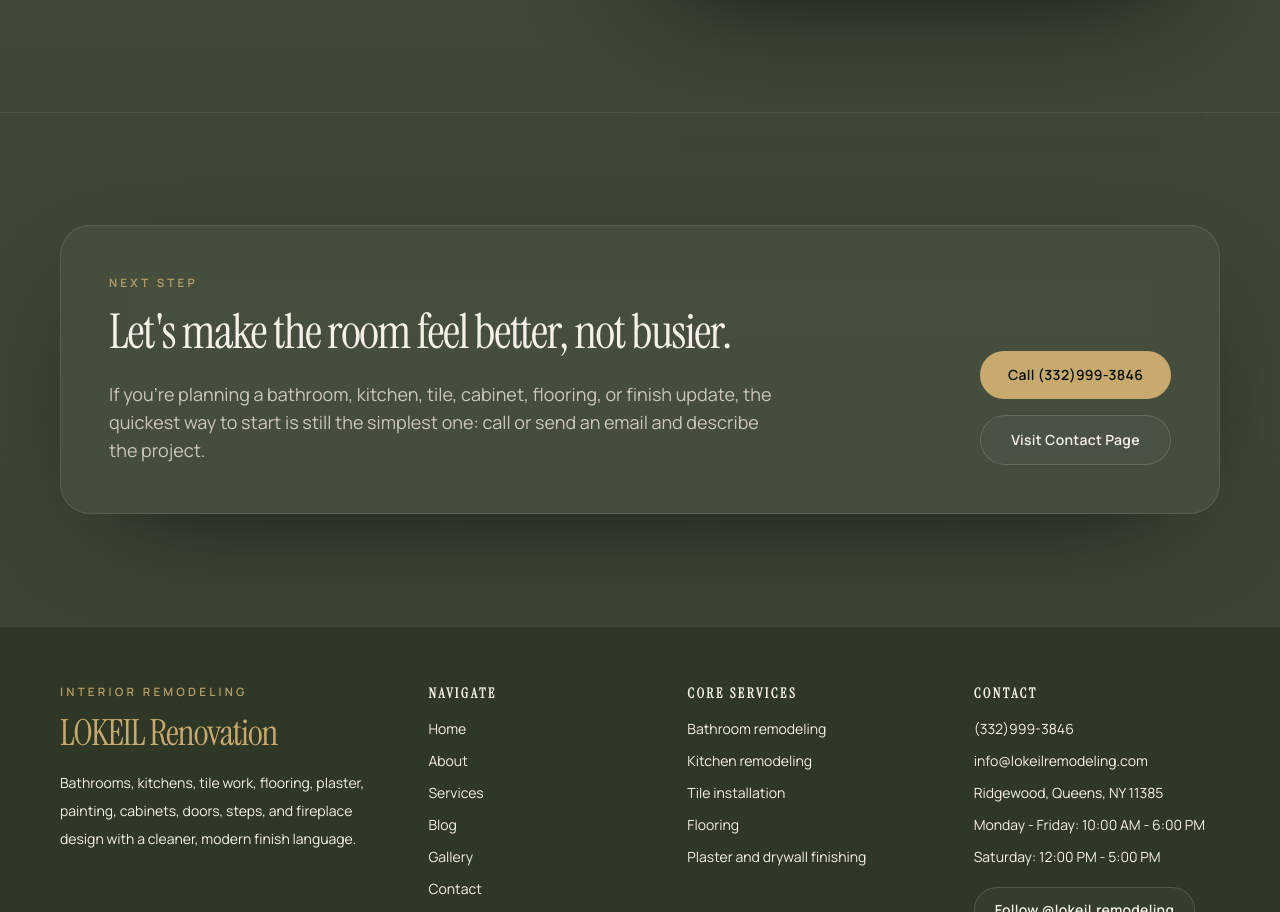
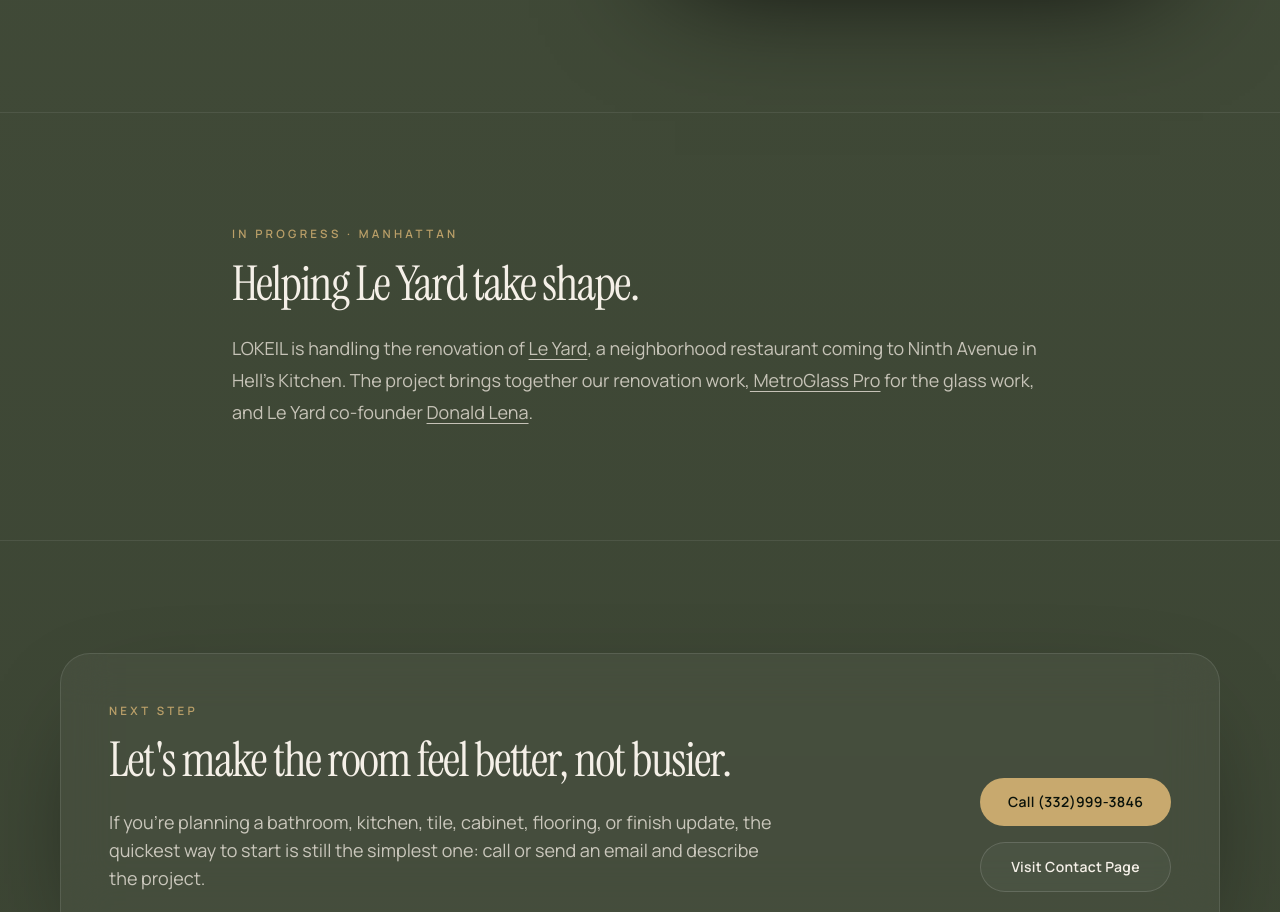
Before and after one commit to donaldlena833-cyber/lokeil-website, a Next.js app: page / in a window 1280 px wide. Shown: the part 4412-5324 px from the top of the page. Built offline with nearby package versions, Linux system fonts and the light colour scheme.

Commit message:
Connect Le Yard founder and project team across related sites

```diff
--- a/app/page.tsx
+++ b/app/page.tsx
@@ -268,6 +268,20 @@
         </div>
       </section>
 
+      <section className="section-rule section-space" aria-labelledby="le-yard-renovation">
+        <div className="site-shell max-w-4xl">
+          <p className="eyebrow">In progress · Manhattan</p>
+          <h2 id="le-yard-renovation" className="section-title mt-4">Helping Le Yard take shape.</h2>
+          <p className="mt-6 text-lg leading-8 text-olive-100/80">
+            LOKEIL is handling the renovation of <a href="https://leyardny.com/" className="underline underline-offset-4 hover:text-accent">Le Yard</a>,
+            a neighborhood restaurant coming to Ninth Avenue in Hell&apos;s Kitchen.
+            The project brings together our renovation work,
+            <a href="https://metroglasspro.com/" className="underline underline-offset-4 hover:text-accent"> MetroGlass Pro</a> for the glass work,
+            and Le Yard co-founder <a href="https://donaldlena.com/" className="underline underline-offset-4 hover:text-accent">Donald Lena</a>.
+          </p>
+        </div>
+      </section>
+
       <section className="section-rule section-space">
         <div className="site-shell">
           <div className="surface overflow-hidden px-6 py-10 sm:px-10 lg:px-12 lg:py-12">
```
